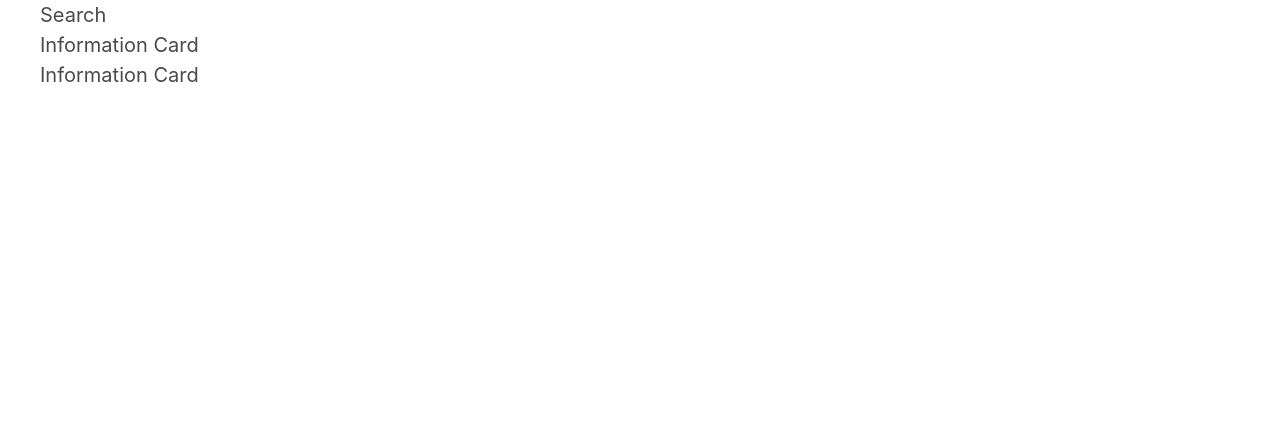
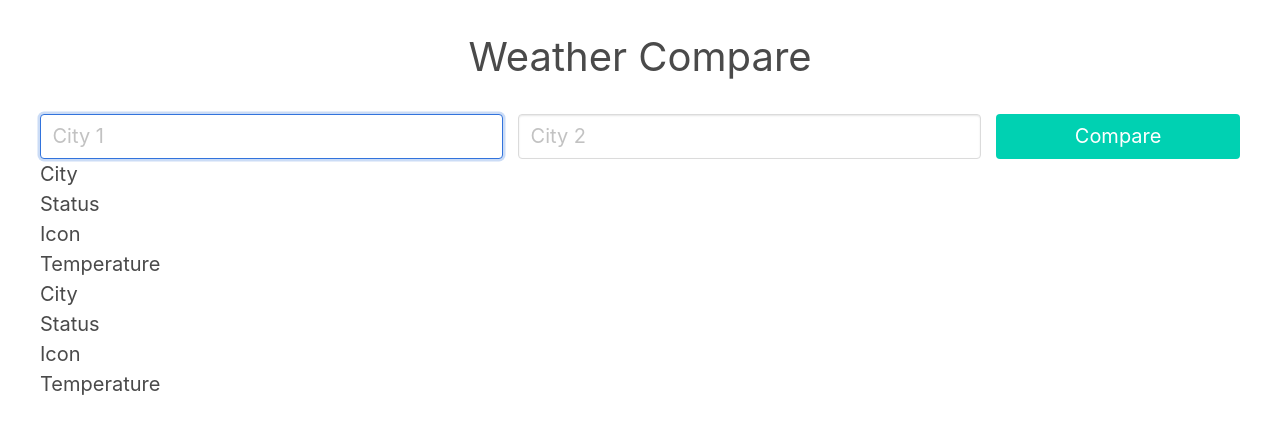
Before and after one commit to lujanfernaud/js-weather-compare, a website built with webpack: page index.html in a window 1280 px wide. Built offline with nearby package versions, Linux system fonts and the light colour scheme.

Commit message:
Prepare layout

```diff
--- a/index.html
+++ b/index.html
@@ -8,18 +8,52 @@
 </head>
 <body>
 
+  <header>
+    <h1>Weather Compare</h1>
+  </header>
+
   <main class="container">
     <div class="search">
-      Search
+      <form action="/">
+        <div class="field is-horizontal">
+          <div class="field-body">
+            <div class="field">
+              <div class="control">
+                <input type="text" class="input" placeholder="City 1" autofocus>
+              </div>
+            </div>
+
+            <div class="field">
+              <div class="control">
+                <input type="text" class="input" placeholder="City 2">
+              </div>
+            </div>
+
+            <div class="field">
+              <div class="control">
+                <button class="button is-primary is-fullwidth">Compare</button>
+              </div>
+            </div>
+          </div>
+        </div>
+      </form>
     </div>
 
     <div class="information">
-      <div class="information__card">
-        Information Card
+      <div class="information-card">
+        <h2 class="information-card__heading">City</h2>
+
+        <p class="information-card__status">Status</p>
+        <p class="information-card__icon">Icon</p>
+        <p class="information-card__temperature">Temperature</p>
       </div>
 
-      <div class="information__card">
-        Information Card
+      <div class="information-card">
+        <h2 class="information-card__heading">City</h2>
+
+        <p class="information-card__status">Status</p>
+        <p class="information-card__icon">Icon</p>
+        <p class="information-card__temperature">Temperature</p>
       </div>
     </div>
   </main>
--- a/src/sass/_base.scss
+++ b/src/sass/_base.scss
@@ -6,14 +6,18 @@
 html {
   font-size: 125%; // 20px = 20/16(browsers default font size) = 125
   font-family: sans;
+  background-color: $light;
+  height: 100%;
 }
 
 body {
   @include flex-center;
   flex-direction: column;
+  height: 100%;
 }
 
 .container {
   width: 60rem; // 1200 px
   max-width: 100%;
+  padding: 1.75rem;
 }
--- a/src/sass/_layout.scss
+++ b/src/sass/_layout.scss
@@ -1,3 +1,59 @@
 //
 // Layout
 //
+
+
+// Search
+
+
+.search {
+  margin-bottom: $gutter;
+  padding: $box-padding;
+  background-color: $white;
+  border-radius: $border-radius;
+}
+
+
+// Information
+
+
+.information {
+  display: flex;
+  flex-direction: column;
+  justify-content: space-between;
+
+  @media screen and (min-width: 768px) {
+    flex-direction: row;
+  }
+
+  &-card {
+    @include flex-center;
+    flex-direction: column;
+    padding: $box-padding;
+    flex-basis: 100%;
+    background-color: $white;
+    border-radius: $border-radius;
+
+    &:not(:last-child) {
+      margin-bottom: $gutter;
+    }
+
+    &__heading {
+      margin-bottom: 1rem;
+    }
+
+    &__icon {
+      margin-top: .5rem;
+      margin-bottom: .5rem;
+    }
+
+    @media screen and (min-width: 768px) {
+      margin-bottom: 0 !important;
+      flex-basis: 48.5%;
+
+      &:not(:last-child) {
+        margin-right: $gutter;
+      }
+    }
+  }
+}
--- a/src/sass/main.scss
+++ b/src/sass/main.scss
@@ -3,6 +3,7 @@
 
 @import "../../node_modules/bulma/sass/utilities/_all";
 @import "../../node_modules/bulma/sass/base/_all";
+@import "../../node_modules/bulma/sass/grid/_all";
 @import "../../node_modules/bulma/sass/elements/button";
 @import "../../node_modules/bulma/sass/elements/form";
 @import "../../node_modules/bulma/sass/elements/other";
```
Also changed, not shown: src/sass/_components.scss (+1 -10 lines), src/sass/_variables.scss (+8 -1 lines), dist/css/style.css.
